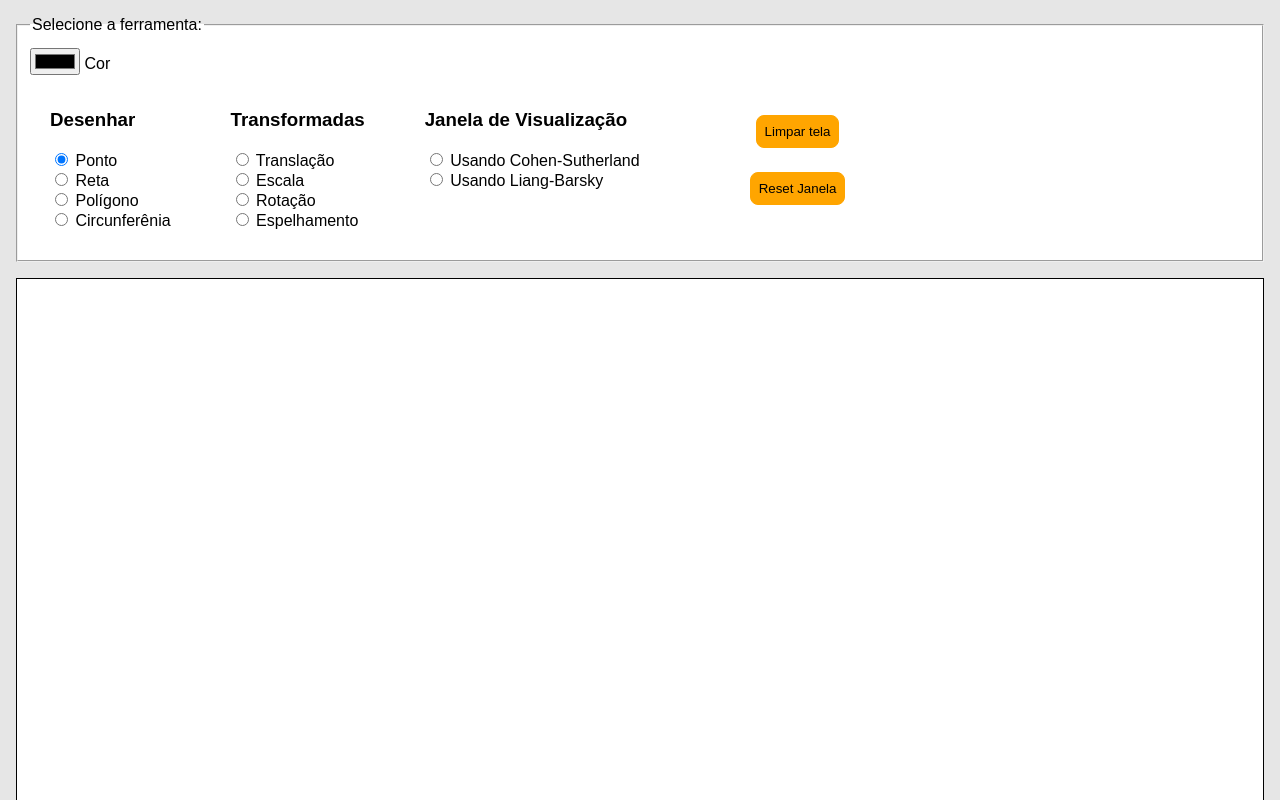
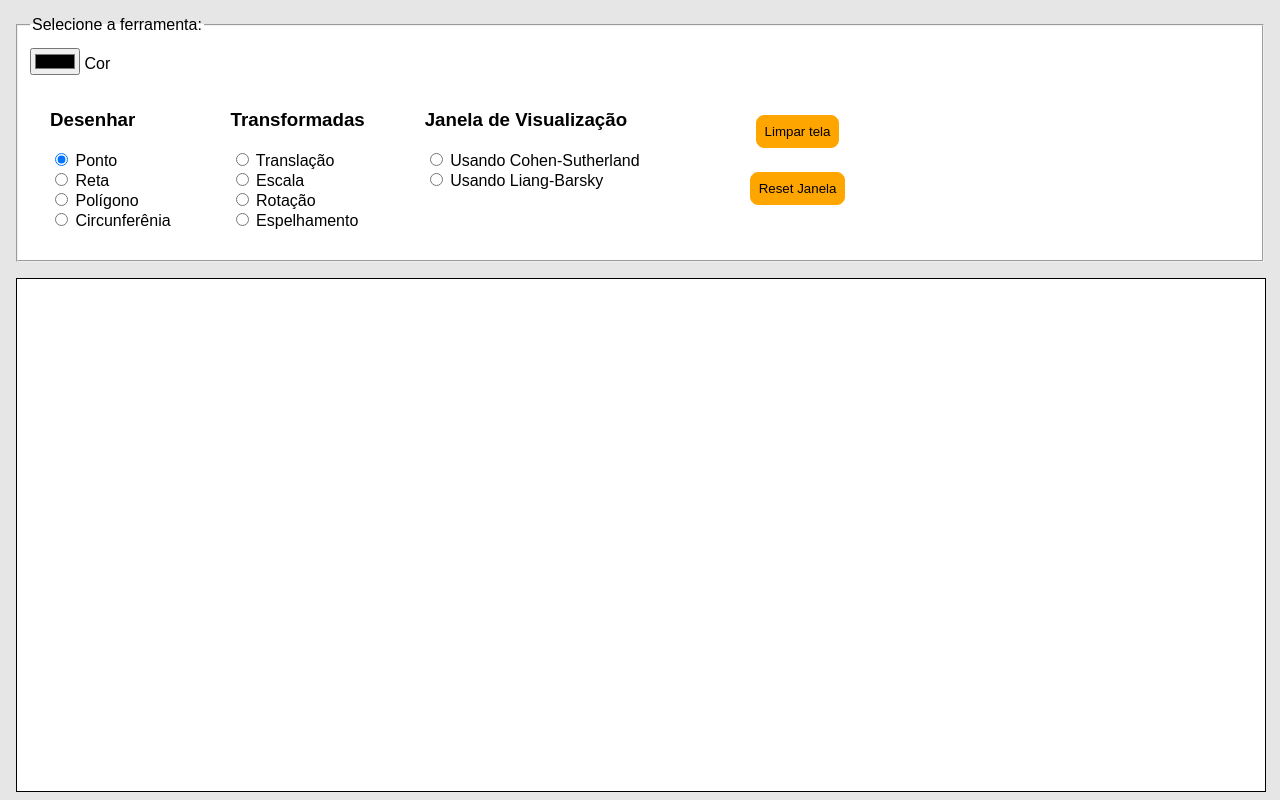
Before and after one commit to CamillaTeodoro/ComputerGraphics_Paintbrush, a website with bundled scripts: page index.html in a window 1280 px wide. Shown: the top 800 px of the page. Built offline with nearby package versions, Linux system fonts and the light colour scheme.

Commit message:
make canvas size dynamic

```diff
--- a/index.html
+++ b/index.html
@@ -95,7 +95,7 @@
         </div>
       </form>
     </fieldset>
-    <canvas></canvas>
+    <div id="canvas"></div>
     <script src="src/main.js" type="module"></script>
   </body>
 </html>
--- a/src/main.js
+++ b/src/main.js
@@ -1,7 +1,8 @@
 import { Paintbrush } from "./types/paintbrush.js";
 
 function main() {
-  const canvas = document.querySelector("canvas");
+  /**@type {HTMLDivElement | null} */
+  const canvas = document.querySelector("#canvas");
   if (!canvas) return;
   /**@type {HTMLFormElement | null} */
   const colorForm = document.querySelector("#color-form");
--- a/src/types/paintbrush.js
+++ b/src/types/paintbrush.js
@@ -3,20 +3,27 @@ import { Circumference } from "./circumference.js";
 import { Point } from "./point.js";
 import { Polygon } from "./polygon.js";
 
+const CANVAS_SCALE = 0.2;
+
 export class Paintbrush {
   /**
    *
-   * @param {HTMLCanvasElement} canvas
+   * @param {HTMLDivElement} divCanvas
    */
-  constructor(canvas) {
-    this.canvas = canvas;
-    const ctx = canvas.getContext("2d", {
+  constructor(divCanvas) {
+    /** @type {HTMLCanvasElement} */
+    this.canvas = document.createElement("canvas");
+    const containerSize = divCanvas.getBoundingClientRect();
+    this.canvas.width = Math.floor(containerSize.width * CANVAS_SCALE);
+    this.canvas.height = Math.floor(containerSize.height * CANVAS_SCALE);
+
+    divCanvas.appendChild(this.canvas);
+    const ctx = this.canvas.getContext("2d", {
       willReadFrequently: true,
     });
     if (!ctx) throw new Error("Missing context");
     this.ctx = ctx;
-    this.canvas.width = 300;
-    this.canvas.height = 300;
+
     this.mode = "point";
     this.color = "#000000";
     this.elements = [];
@@ -491,34 +498,10 @@ export class Paintbrush {
 
   translatePoint(point, xTranslation, yTranslation) {
     return new Point(
-      point.x + xTranslation,
-      point.y + yTranslation,
+      Math.floor(point.x + xTranslation),
+      Math.floor(point.y + yTranslation),
       point.color
     );
-  }
-
-  setPixel(point) {
-    const imageData = this.ctx.getImageData(
-      0,
-      0,
-      this.canvas.width,
-      this.canvas.height
-    );
-
-    const result = this.translatePoint(
-      point,
-      this.canvas.width / 2,
-      this.canvas.height / 2
-    );
-    const index = toIndex(result, imageData.width);
-    const colors = getRGB(point.color);
-
-    imageData.data[index + 0] = colors[0]; // red
-    imageData.data[index + 1] = colors[1]; // green
-    imageData.data[index + 2] = colors[2]; // blue
-    imageData.data[index + 3] = 255; // transparency
-
-    this.ctx.putImageData(imageData, 0, 0);
   }
 
   dda(initialPoint, finalPoint, color) {
@@ -798,4 +781,28 @@ export class Paintbrush {
     this.resetCanvas();
     this.elements.length = 0;
   }
+
+  setPixel(point) {
+    const imageData = this.ctx.getImageData(
+      0,
+      0,
+      this.canvas.width,
+      this.canvas.height
+    );
+
+    const result = this.translatePoint(
+      point,
+      this.canvas.width / 2,
+      this.canvas.height / 2
+    );
+    const index = toIndex(result, imageData.width);
+    const colors = getRGB(point.color);
+
+    imageData.data[index + 0] = colors[0]; // red
+    imageData.data[index + 1] = colors[1]; // green
+    imageData.data[index + 2] = colors[2]; // blue
+    imageData.data[index + 3] = 255; // transparency
+
+    this.ctx.putImageData(imageData, 0, 0);
+  }
 }
--- a/styles.css
+++ b/styles.css
@@ -11,10 +11,16 @@ body {
 }
 
 canvas {
-  margin: 16px;
   image-rendering: pixelated;
   border: 1px solid black;
   background-color: #ffffff;
+  width: 100%;
+  height: 100%;
+}
+
+div#canvas {
+  margin: 16px;
+  height: 100%;
 }
 
 fieldset {
```
